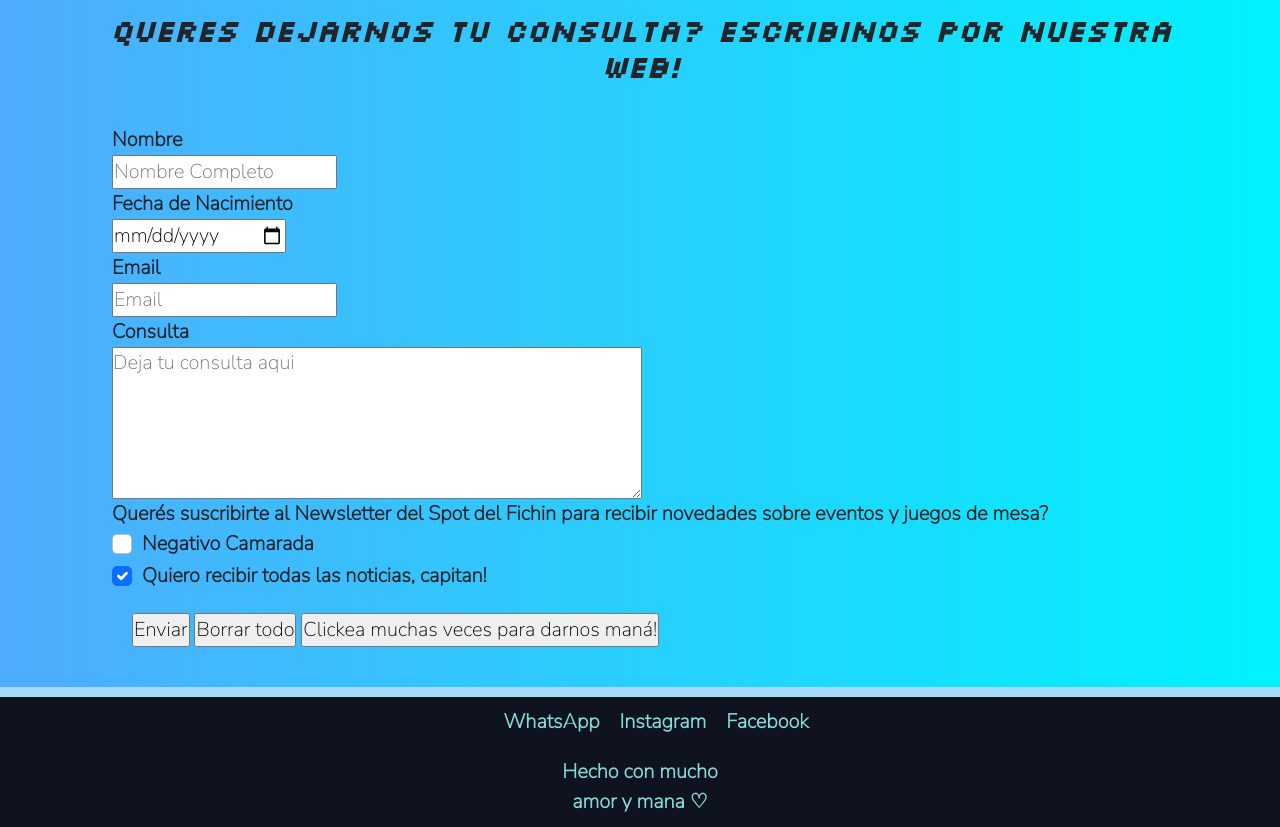
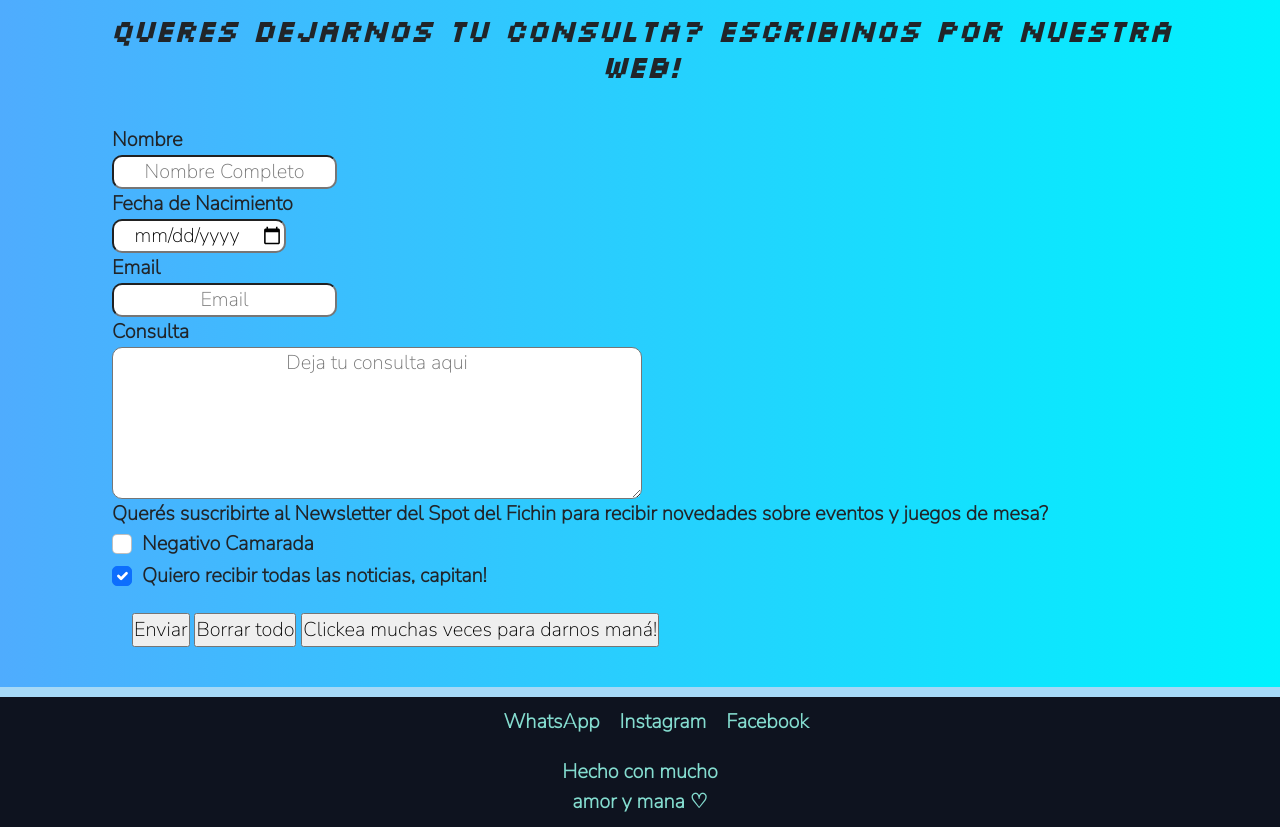
Before and after one commit to saekodev/vallesSegundaEntregaFinal, a plain HTML site: page pages/contacto.html in a window 1280 px wide. Shown: the part 1247-2074 px from the top of the page. Drawn offline with nearby package versions, Linux system fonts and the light colour scheme.

Commit message:
Correcciones y mejoras en css y Contacto

```diff
--- a/css/style.css
+++ b/css/style.css
@@ -24,15 +24,10 @@ font-family: 'Silkscreen', cursive; */
   display: flex;
   justify-content: space-between;
   align-items: center;
-  /* animation-name: headerColor;
-  animation-duration: 3s;
-  animation-iteration-count: infinite;
-  animation-delay: 1s; */
 }
 .header img {
   width: 180px;
   padding: 20px;
-  /* transform: translate(90px, 10px); */
 }
 .header img:hover {
   transform: scale(1.1, 1.1);
@@ -103,8 +98,6 @@ section {
 p {
   margin: 10px;
   padding: 10px;
-  /* text-align: justify;
-  justify-content: center; */
 }
 a {
   text-decoration: none;
@@ -146,18 +139,7 @@ a {
   margin: 10px;
   padding: 10px;
 }
-.formularioMesa form {
-  display: flex;
-  align-items: flex-start;
-  margin: 10px;
-  padding: 20px;
-  flex-direction: column;
-}
-input:focus {
-  border-radius: 10px;
-  background-color: #d7dde9;
-  transition: 0.5s;
-}
+
 .infoMesa {
   display: flex;
   align-items: flex-start;
@@ -192,8 +174,6 @@ input:focus {
   display: grid;
   grid-template-columns: repeat(3, 1fr);
   grid-template-rows: repeat(3, 1fr);
-  /* align-items: center;
-  justify-items: center; */
   text-align: center;
   justify-content: space-around;
   column-gap: 30px;
@@ -232,10 +212,7 @@ input:focus {
   max-width: 300px;
 }
 
-.gridbst {
-  border: solid black 3px;
-}
-
+/* Eventos */
 .spanEventos {
   margin: 10px;
   padding: 10px;
@@ -246,9 +223,37 @@ input:focus {
   background-color: #00f2fe;
 }
 
+/* Contacto */
 .selectorContacto {
   margin: 10px;
   padding: 10px;
+}
+.formularioMesa form {
+  display: flex;
+  align-items: flex-start;
+  margin: 10px;
+  padding: 20px;
+  flex-direction: column;
+}
+input[type=text]{
+  text-align: center;
+  border-radius: 10px;
+}
+input[type=date]{
+  text-align: center;
+  border-radius: 10px;
+}
+input[type=email]{
+  text-align: center;
+  border-radius: 10px;
+}
+textarea {
+  text-align: center;
+  border-radius: 10px;
+}
+input[type=text]:focus {
+  background-color: #d7dde9;
+  transition: 0.5s;
 }
 
 .contactoAccordion {
@@ -264,15 +269,15 @@ input:focus {
 @keyframes headerColor {
   0% {
     background-color: #a3b0e4;
-    /* transition: 1s; */
+    transition: 1s;
   }
   50% {
     background-color: #7c3ba1;
-    /* transition: 1s; */
+    transition: 1s;
   }
   100% {
     background-color: #8c1ef3;
-    /* transition: 1s; */
+    transition: 1s;
   }
 }
 
@@ -310,7 +315,6 @@ input:focus {
   .navbarBusqueda {
     display: none;
   }
-
   form {
     display: none;
   }
```
